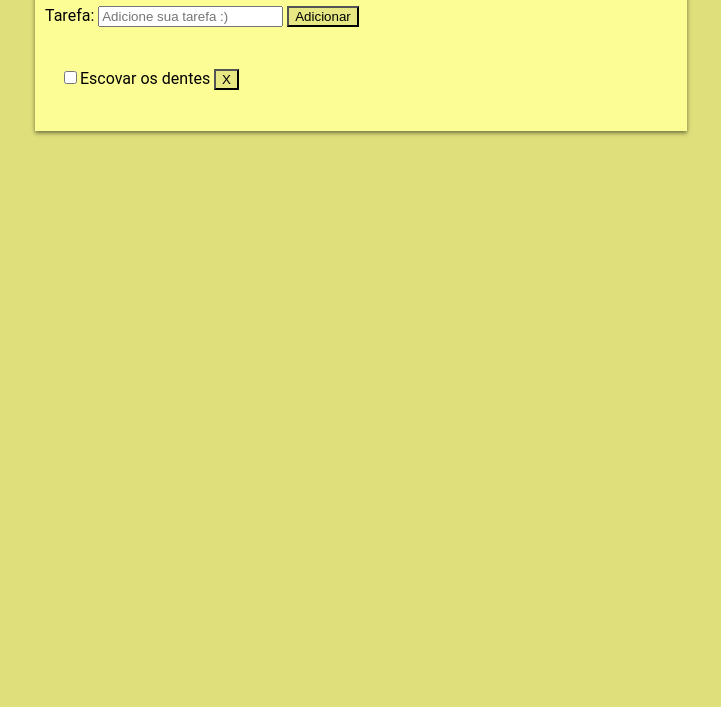
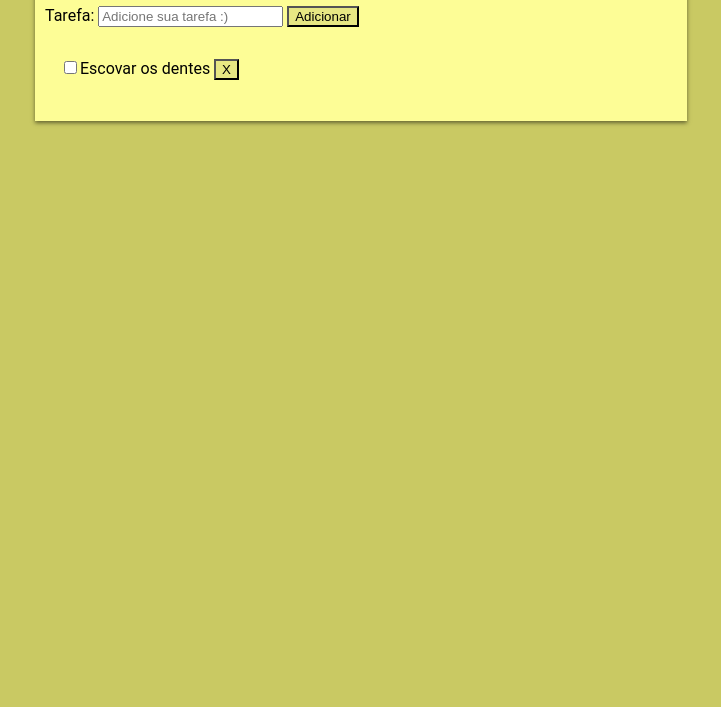
Before and after one commit to PedroHenrique06/To-Do-List, a plain HTML site: page index.html in a window 1280 px wide. Shown: the part 93-800 px from the top of the page, without its empty margins (279-1000 px from the left). Drawn offline with Linux system fonts and the light colour scheme.

Commit message:
Pequenos ajustes

```diff
--- a/CSS/style.css
+++ b/CSS/style.css
@@ -1,5 +1,5 @@
 body {
-    background: #dfdf7c;
+    background: #c9c963;
     font-family: 'Roboto', sans-serif;
 }
 
@@ -23,6 +23,7 @@ h1, .add-box {
 ul {
     list-style: none;
     padding: 15px;
+    padding-top: 5px;
 }
 
 .todo-list:hover {
```
